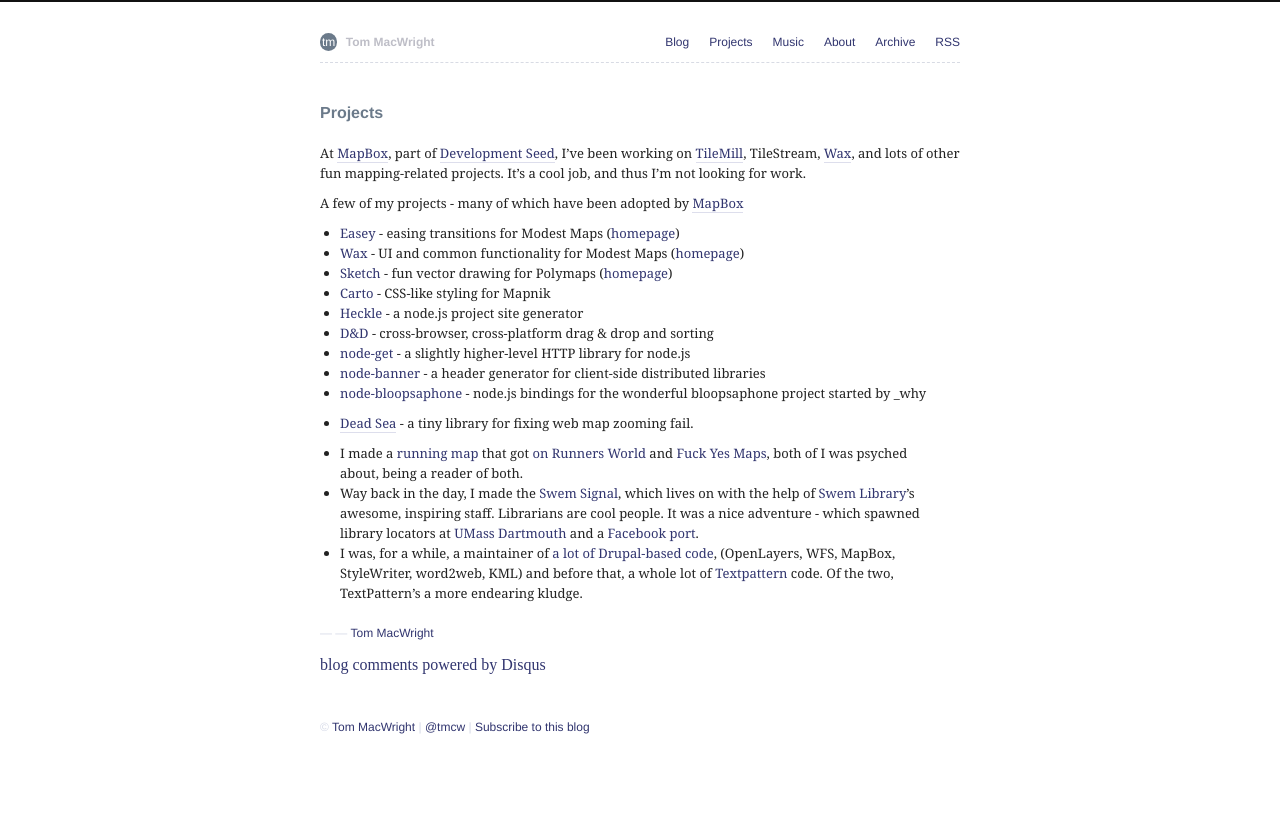
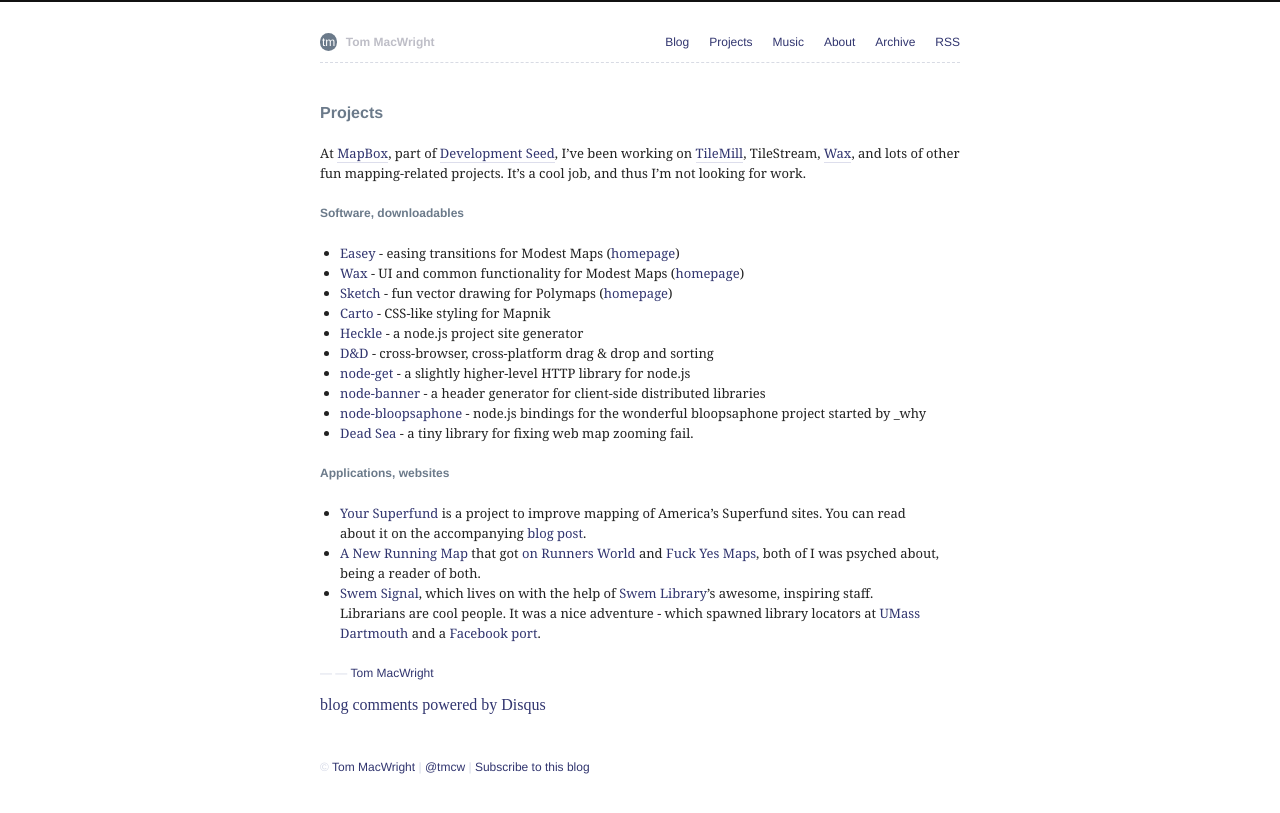
Before and after one commit to konklone/tmcw.github.com, a Jekyll site: the page built from projects/index.md, in a window 1280 px wide. Shown: the top 813 px of the page. Built offline with Jekyll 4.4.1, drawn with Linux system fonts in a browser that asks for light colours; Markdown is read by kramdown in place of the engine named in the settings; comment, search, counter and statistics services are not loaded.

Commit message:
Clearer projects section

```diff
--- a/projects/index.md
+++ b/projects/index.md
@@ -5,7 +5,7 @@
 
 At [MapBox](http://mapbox.com), part of [Development Seed](http://developmentseed.org), I've been working on [TileMill](http://tilemill.com), TileStream, [Wax](http://developmentseed.org/blog/2011/jun/10/wax-custom-advanced-ui-web-maps), and lots of other fun mapping-related projects. It's a cool job, and thus I'm not looking for work.
 
-A few of my projects - many of which have been adopted by [MapBox](http://mapbox.com)
+# Software, downloadables
 
 * [Easey](http://github.com/mapbox/easey) - easing transitions for Modest Maps
   ([homepage](http://mapbox.github.com/easey/))
@@ -26,16 +26,17 @@
 * [Dead Sea](http://macwright.org/deadsea) - a tiny library for fixing web
   map zooming fail.
 
-* I made a [running map](http://macwright.org/2011/07/28/mapping-runs.html) that
+# Applications, websites
+
+* [Your Superfund](http://macwright.org/superfund) is a project to improve
+  mapping of America's Superfund sites. You can read about it on the accompanying
+  [blog post](http://macwright.org/2011/10/30/voronoi-polygons.html).
+* [A New Running Map](http://macwright.org/2011/07/28/mapping-runs.html) that
   got [on Runners World](http://othervoices.runnersworld.com/2011/08/the-art-of-the-run/)
   and [Fuck Yes Maps](http://fuckyesmaps.tumblr.com/day/2011/08/02), both of
   I was psyched about, being a reader of both.
-* Way back in the day, I made the [Swem Signal](https://swem.wm.edu/um/swemsignal/),
+* [Swem Signal](https://swem.wm.edu/um/swemsignal/),
   which lives on with the help of [Swem Library](https://swem.wm.edu/)'s awesome,
   inspiring staff. Librarians are cool people. It was a nice adventure - which spawned
   library locators at [UMass Dartmouth](http://www.lib.umassd.edu/libraryinfo/findmehere.html)
   and a [Facebook port](http://code.google.com/p/facebook-athenaeum/).
-* I was, for a while, a maintainer of [a lot of Drupal-based code](http://drupal.org/user/12664),
-  (OpenLayers, WFS, MapBox, StyleWriter, word2web, KML)
-  and before that, a whole lot of [Textpattern](http://textpattern.com) code. Of the two,
-  TextPattern's a more endearing kludge.
```
